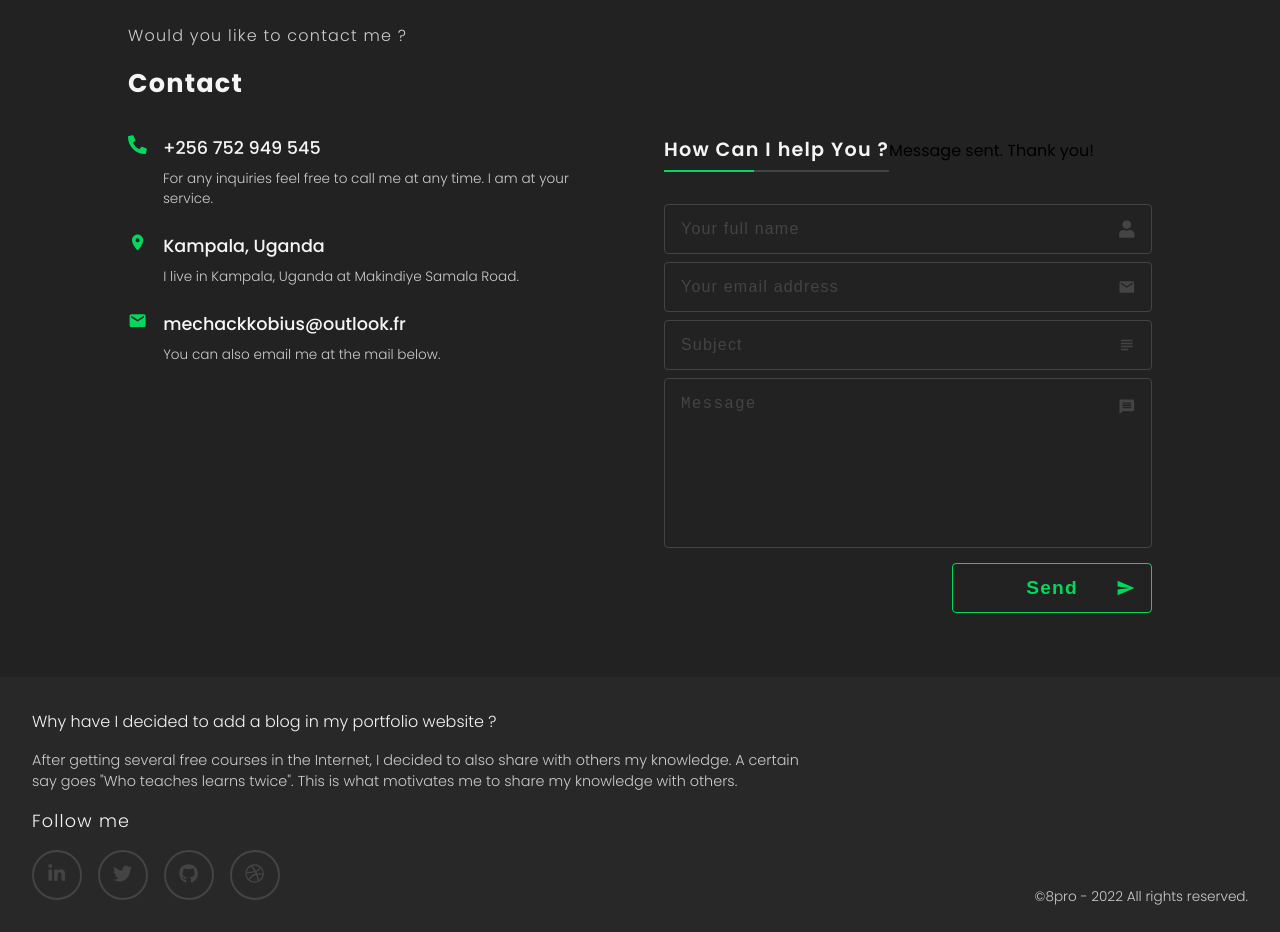
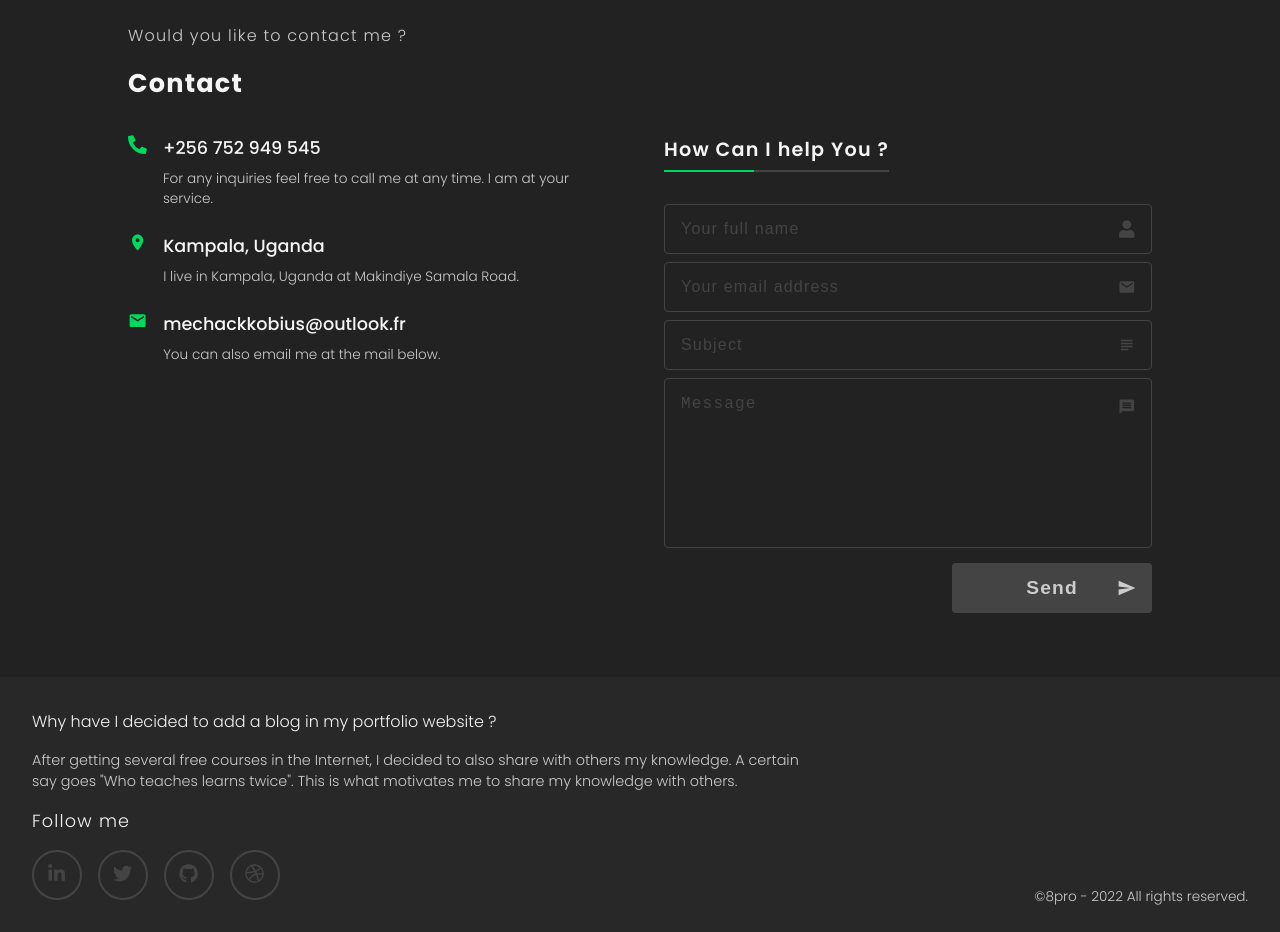
Before and after one commit to Mechack08/portfolio, a React (Create React App) app: page / in a window 1280 px wide. Shown: the part 3420-4352 px from the top of the page. Built offline with nearby package versions, Linux system fonts and the light colour scheme.

Commit message:
New style while showing alert message

```diff
--- a/src/styles/components/_contact.scss
+++ b/src/styles/components/_contact.scss
@@ -36,6 +36,32 @@ section {
         .part-two {
             flex: 1;
             min-width: 350px;
+            position: relative;
+
+            span.hide{
+                display: none;
+            }
+            span.alert {
+                display: inline-block;
+                padding: 1rem 2rem;
+                color: $white-color;
+                position: absolute;
+                top: 50%;
+                left: 50%;
+                transform: translate(-50%, -50%);
+                opacity: 0;
+                border-radius: 0.25rem;
+                animation: alert 5s ease-out;
+                z-index: 100;
+            }
+            span.success {
+                display: inline-block;
+                background-color: $app-color-hover;
+            }
+            span.fail {
+                display: inline-block;
+                background-color: #fb2727;
+            }
 
             .title-underline {
                 margin-top: 0;
@@ -125,8 +151,57 @@ section {
                         transform: translateY(-50%);
                     }
                 }
+                button.sending {
+                    animation: submitbtn .3s ease-out;
+                }
+                button.empty {
+                    background-color: $second-color;
+                    border: none;
+                    color: $gray-color;
+                    position: relative;
+                    pointer-events: none;
+
+                    &::after {
+                        content: '';
+                        width: 100%;
+                        height: 100%;
+                        position: absolute;
+                        top: 0;
+                        left: 0;
+                        background-color: transparent;
+                    }
+                }
             }
         }
+    }
+}
+
+@keyframes alert {
+    0% {
+        transform: translateX(100%);
+    }
+    10% {
+        transform: translateX(0);
+        opacity: 1;
+    }
+    90% {
+        transform: translateX(0);
+        opacity: 1;
+    }
+    100% {
+        transform: translateX(100%);
+        opacity: 0;
+    }
+}
+@keyframes submitbtn {
+    0% {
+        transform: scale(1);
+    }
+    50% {
+        transform: scale(.9);
+    }
+    100% {
+        transform: scale(1);
     }
 }
 
```
